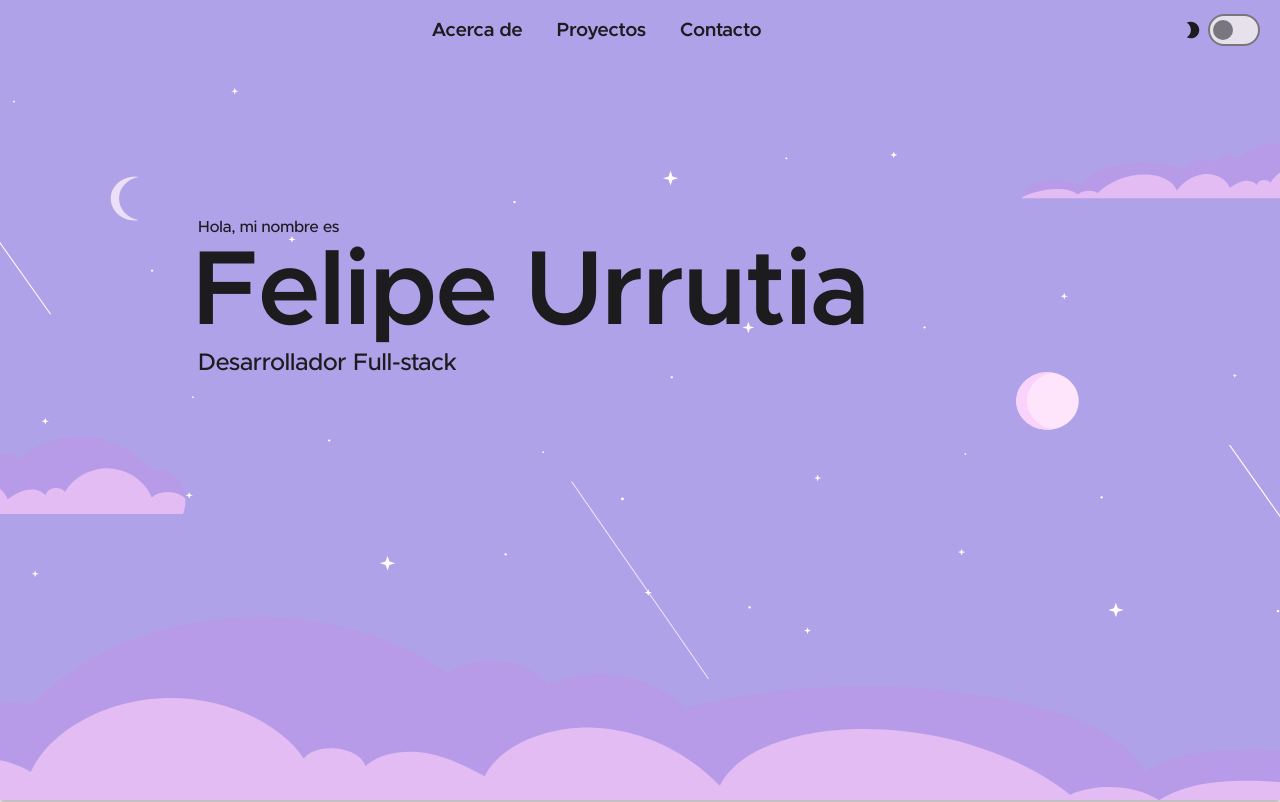
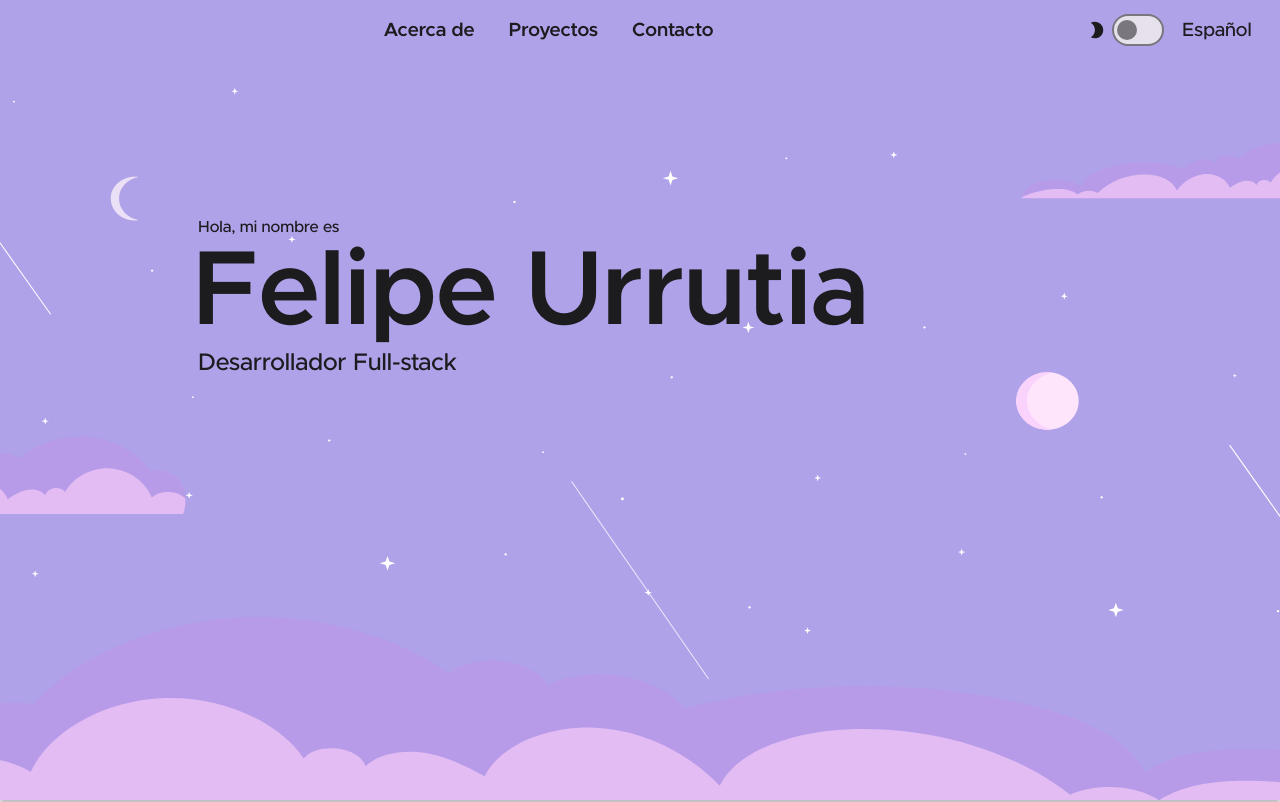
Before and after one commit to thewomins/thewomins.github.io, a React (Create React App) app: page / in a window 1280 px wide. Shown: the top 802 px of the page. Built offline with nearby package versions, Linux system fonts and the light colour scheme.

Commit message:
Adds language selector

```diff
--- a/src/Components/Menu.tsx
+++ b/src/Components/Menu.tsx
@@ -1,9 +1,11 @@
-import React from "react";
+import React, {useEffect, useState} from "react";
 import styles from "./Menu.module.css";
 import {MdModeNight} from "react-icons/md";
 import Switch from "./Switch";
 import ButtonMenu from "./ButtonMenu";
-import {TScreens} from "src/types/types";
+import {Languages, TScreens} from "src/types/types";
+import LanguajeSelector from "./LanguajeSelector";
+import {useLanguage} from "src/hooks/Language";
 
 type props = {
   state: boolean;
@@ -12,6 +14,12 @@ type props = {
 };
 
 const Menu: React.FC<props> = ({state, onChangeCheck, screens}) => {
+  const {Language} = useLanguage();
+
+  useEffect(() => {
+    console.log(Language);
+  }, [Language]);
+
   return (
     <div className={styles.menu}>
       <div className={styles.buttonsContainer}>
@@ -23,6 +31,12 @@ const Menu: React.FC<props> = ({state, onChangeCheck, screens}) => {
         <MdModeNight className={styles.iconNight} />
         <Switch state={state} onChangeCheck={(e) => onChangeCheck(e)} />
       </div>
+      <div className={styles.languajeSelectorContainer}>
+        <LanguajeSelector
+          language={Language.language}
+          languageList={["Español", "English"]}
+        />
+      </div>
     </div>
   );
 };
```
